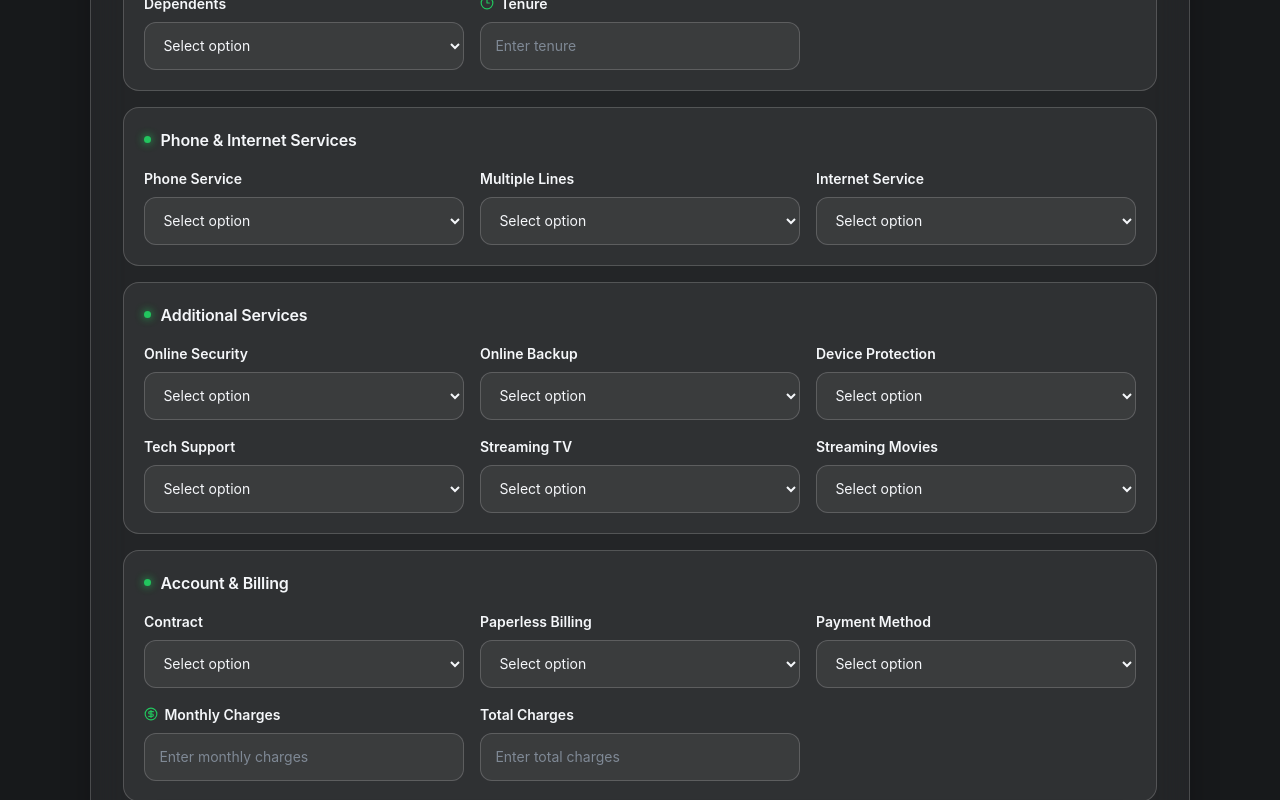
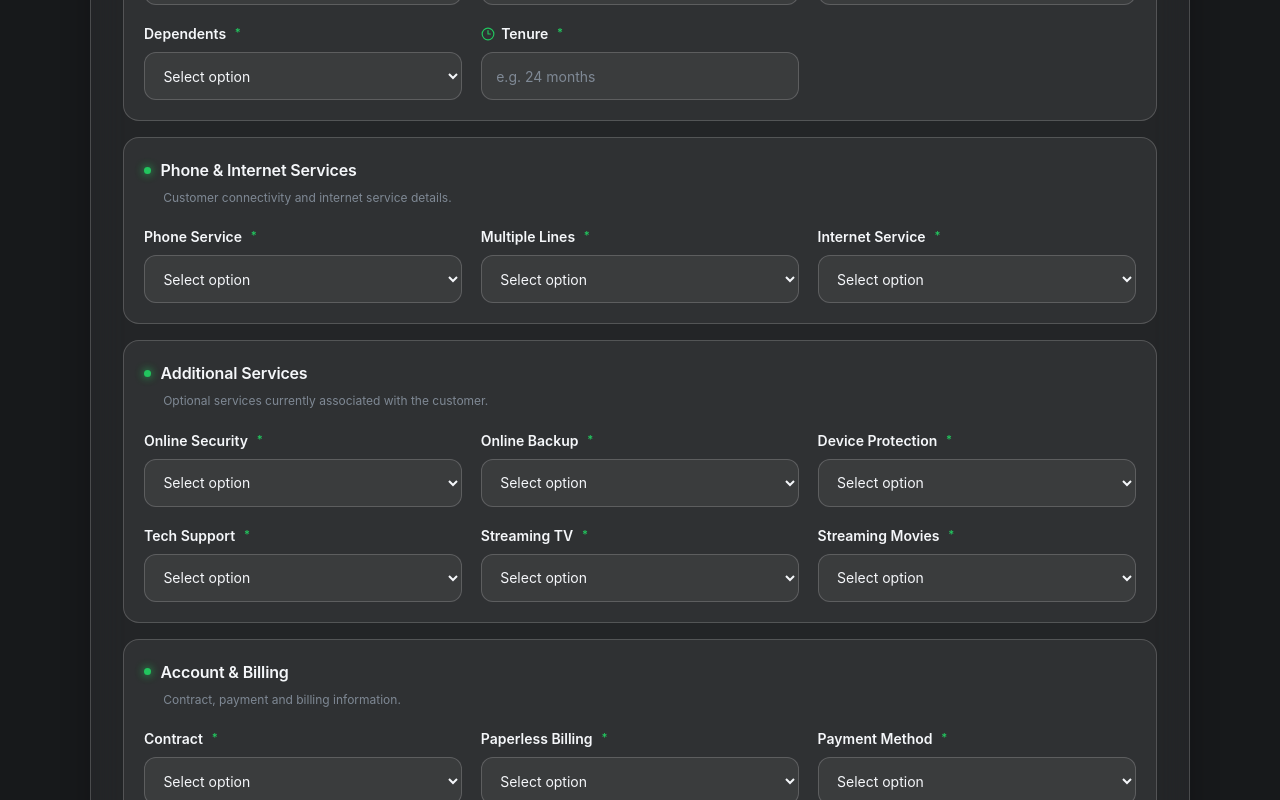
Before and after one commit to annnuspeaks/customer-churn-prediction, a React app in the folder frontend/: page /prediction in a window 1280 px wide. Shown: the part 800-1600 px from the top of the page. Built offline with nearby package versions, Linux system fonts and the light colour scheme; the HTML template or start-up script is replaced by a standard one.

Commit message:
Complete 10.2.3 || Field Grouping and UX

```diff
--- a/frontend/src/pages/Prediction/Prediction.css
+++ b/frontend/src/pages/Prediction/Prediction.css
@@ -236,6 +236,32 @@
 }
 
 /* =================================
+   SECTION HEADER
+   ================================= */
+
+.prediction__section-header {
+  display: flex;
+  align-items: flex-start;
+  justify-content: space-between;
+
+  margin-bottom: 0.15rem;
+}
+
+.prediction__section-header h3 {
+  margin: 0;
+}
+
+.prediction__section-header p {
+  margin-top: 0.3rem;
+  margin-left: 1.2rem;
+
+  color: var(--color-text-muted);
+
+  font-size: var(--font-size-xs);
+  line-height: var(--line-height-relaxed);
+}
+
+/* =================================
    FIELD GRID
    ================================= */
 
@@ -244,7 +270,7 @@
 
   grid-template-columns: repeat(3, minmax(0, 1fr));
 
-  gap: 1rem;
+  gap: 1.15rem;
 }
 
 /* =================================
@@ -270,6 +296,16 @@
 
 .prediction__field > span svg {
   color: var(--color-accent);
+}
+
+.prediction__field > span::after {
+  content: "*";
+
+  margin-left: 0.15rem;
+
+  color: var(--color-accent);
+
+  font-size: 0.7rem;
 }
 
 /* =================================
--- a/frontend/src/pages/Prediction/Prediction.jsx
+++ b/frontend/src/pages/Prediction/Prediction.jsx
@@ -66,7 +66,12 @@ function Prediction() {
           <form className="prediction__form">
             {/* Customer Profile */}
             <section className="prediction__form-section">
-              <h3>Customer Profile</h3>
+              <div className="prediction__section-header">
+                <div>
+                  <h3>Customer Profile</h3>
+                  <p>Basic information about the customer.</p>
+                </div>
+              </div>
 
               <div className="prediction__fields">
                 <SelectField
@@ -87,14 +92,19 @@ function Prediction() {
                     Tenure
                   </span>
 
-                  <input type="number" placeholder="Enter tenure" />
+                  <input type="number" placeholder="e.g. 24 months" />
                 </label>
               </div>
             </section>
 
             {/* Phone & Internet */}
             <section className="prediction__form-section">
-              <h3>Phone & Internet Services</h3>
+              <div className="prediction__section-header">
+                <div>
+                  <h3>Phone & Internet Services</h3>
+                  <p>Customer connectivity and internet service details.</p>
+                </div>
+              </div>
 
               <div className="prediction__fields">
                 <SelectField label="Phone Service" options={yesNoOptions} />
@@ -113,7 +123,14 @@ function Prediction() {
 
             {/* Additional Services */}
             <section className="prediction__form-section">
-              <h3>Additional Services</h3>
+              <div className="prediction__section-header">
+                <div>
+                  <h3>Additional Services</h3>
+                  <p>
+                    Optional services currently associated with the customer.
+                  </p>
+                </div>
+              </div>
 
               <div className="prediction__fields">
                 <SelectField label="Online Security" options={serviceOptions} />
@@ -138,7 +155,12 @@ function Prediction() {
 
             {/* Account & Billing */}
             <section className="prediction__form-section">
-              <h3>Account & Billing</h3>
+              <div className="prediction__section-header">
+                <div>
+                  <h3>Account & Billing</h3>
+                  <p>Contract, payment and billing information.</p>
+                </div>
+              </div>
 
               <div className="prediction__fields">
                 <SelectField
@@ -164,13 +186,13 @@ function Prediction() {
                     Monthly Charges
                   </span>
 
-                  <input type="number" placeholder="Enter monthly charges" />
+                  <input type="number" placeholder="e.g. 79.50" />
                 </label>
 
                 <label className="prediction__field">
                   <span>Total Charges</span>
 
-                  <input type="number" placeholder="Enter total charges" />
+                  <input type="number" placeholder="e.g. 1850.25" />
                 </label>
               </div>
             </section>
```
Also changed, not shown: 1 other file (tests, documents, lock files or other folders).
